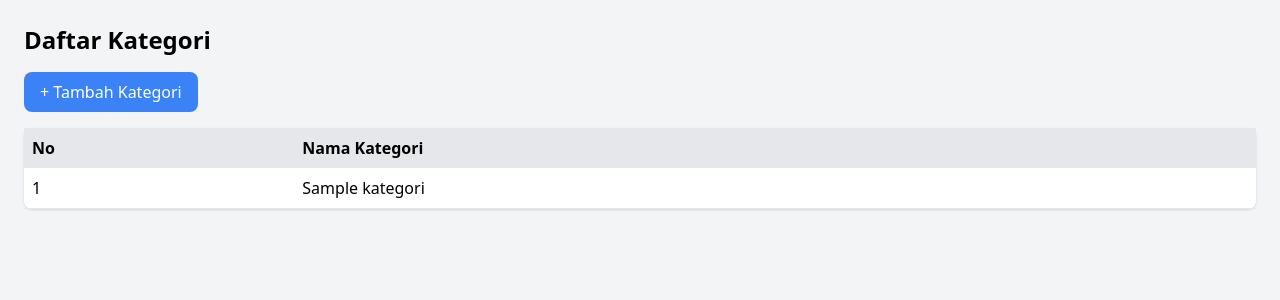
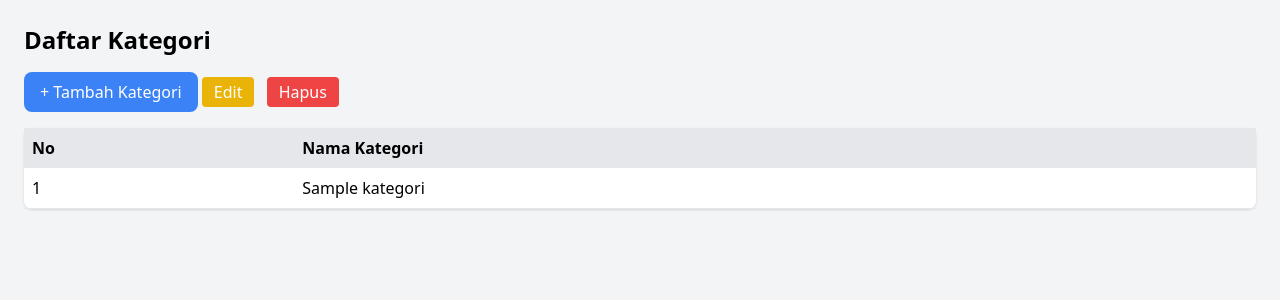
Before and after one commit to ddamar798/D-store-PHP, a PHP site: page /admin/kategori.php in a window 1280 px wide. Shown: the top 300 px of the page. Run offline with PHP 8.4, Linux system fonts and the light colour scheme; the visitor is signed in with stand-in values (Sample User, id 1); tables that the repository leaves empty or names only in its code hold one stand-in row (values such as "Sample post"); data that the repository does not hold is empty; some libraries are stand-ins or nearby versions.

Commit message:
feat: add link edit and remove

```diff
--- a/admin/kategori.php
+++ b/admin/kategori.php
@@ -20,6 +20,14 @@ $kategori = mysqli_query($db, "SELECT * FROM kategori ORDER BY id DESC");
         + Tambah Kategori
     </a>
 
+    <td class="p-2">
+    <a href="edit_kategori.php?id=<?= $row['id']; ?>" class="bg-yellow-500 hover:bg-yellow-600 text-white py-1 px-3 rounded mr-2">Edit</a>
+    <a href="../controllers/hapus_kategori.php?id=<?= $row['id']; ?>"
+       onclick="return confirm('Yakin ingin menghapus kategori ini?')"
+       class="bg-red-500 hover:bg-red-600 text-white py-1 px-3 rounded">Hapus</a>
+</td>
+
+
     <table class="w-full bg-white rounded-lg shadow p-4">
         <thead>
             <tr class="bg-gray-200">
```
Also changed, not shown: admin/edit_kategori.php (added).
